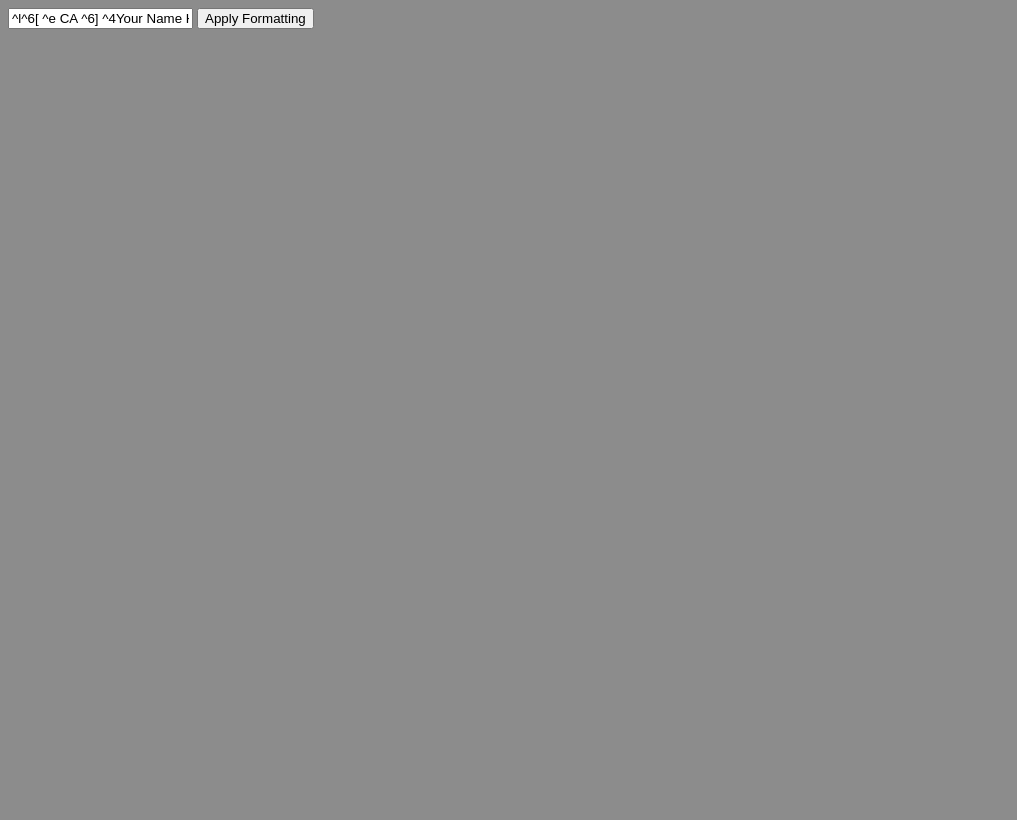
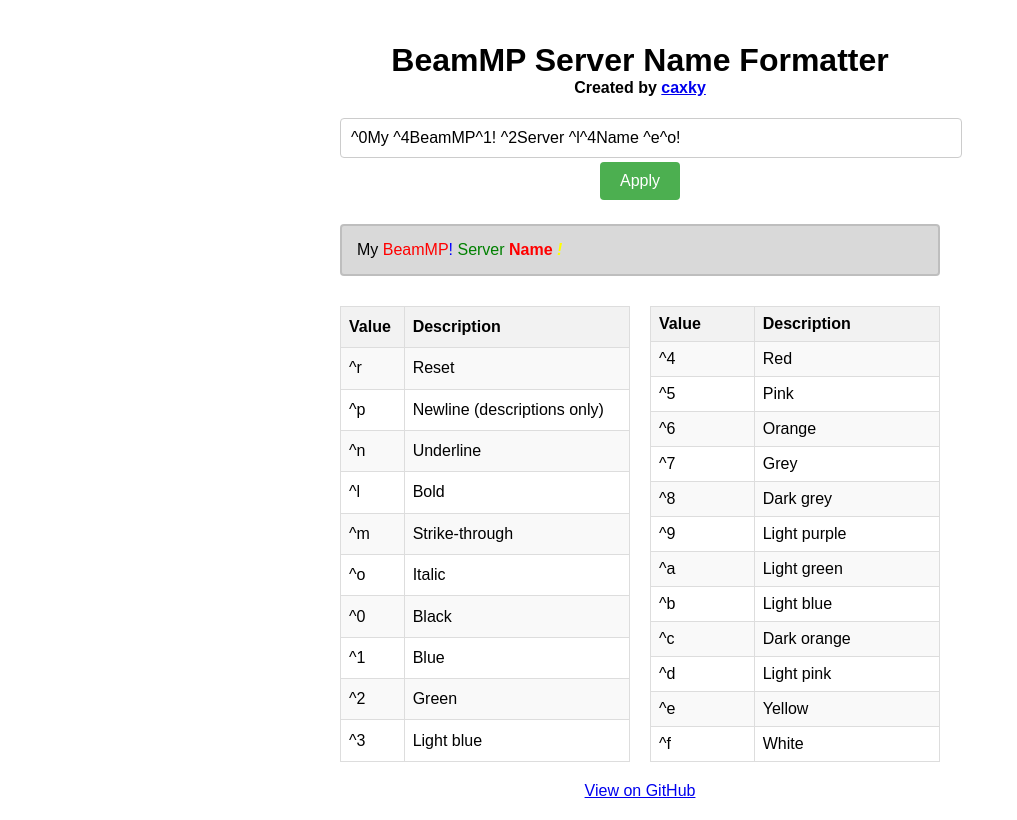
Before and after one commit to caxky/beammp-server-name-formatter, a plain HTML site: page index.html in a window 1280 px wide. Shown: the whole page, without its empty margins (0-1017 px from the left). Drawn offline with Linux system fonts and the light colour scheme.

Commit message:
a much better version of it

```diff
--- a/index.html
+++ b/index.html
@@ -1,91 +1,101 @@
 <!DOCTYPE html>
 <html lang="en">
 <head>
-<meta charset="UTF-8">
-<meta name="viewport" content="width=device-width, initial-scale=1.0">
-<title>BeamMP Server Name Formatter</title>
-<style>
-  #output {
-    margin-top: 20px;
-  }
-</style>
-<script>
-  function applyFormatting() {
-    var inputText = document.getElementById('inputText').value;
-    var formattedText = applyFormattingCode(inputText);
-    document.getElementById('output').innerHTML = formattedText;
-  }
+    <meta charset="UTF-8">
+    <meta name="viewport" content="width=device-width, initial-scale=1.0">
+    <title>BeamMP Server Name Formatter</title>
+    <link rel="stylesheet" href="styles.css">
+</head>
+<body>
+    <div class="container">
+        <h1 style="margin-bottom: 0;">BeamMP Server Name Formatter</h1>
+        <h4 style="margin-top: 0;">Created by <a href="https://github.com/caxky" target="_blank" rel="noopener noreferrer">caxky</a></h4>
+        <input type="text" id="input" value="^0My ^4BeamMP^1! ^2Server ^l^4Name ^e^o!" style="display: inline-block; margin: auto;">
+        <button onclick="processInput()" style="display: inline-block;">Apply</button>
+        <div class="output" id="output"></div>
+    </div>
 
-  function applyFormattingCode(text) {
-    // Define the mapping for formatting codes
-    var formatMapping = {
-      '^r': '</b></i></u></strike></span><span style="color: black;">',
-      '^l': '<b>',
-      '^m': '<strike>',
-      '^n': '<u>',
-      '^o': '<i>',
-      '^0': '</span><span style="color: black;">',
-      '^1': '</span><span style="color: blue;">',
-      '^2': '</span><span style="color: green;">',
-      '^3': '</span><span style="color: lightblue;">',
-      '^4': '</span><span style="color: red;">',
-      '^5': '</span><span style="color: pink;">',
-      '^6': '</span><span style="color: orange;">',
-      '^7': '</span><span style="color: gray;">',
-      '^8': '</span><span style="color: darkgray;">',
-      '^9': '</span><span style="color: mediumpurple;">',
-      '^a': '</span><span style="color: lime;">',
-      '^b': '</span><span style="color: aqua;">',
-      '^c': '</span><span style="color: darkorange;">',
-      '^d': '</span><span style="color: lightpink;">',
-      '^e': '</span><span style="color: yellow;">',
-      '^f': '</span><span style="color: white;">'
-    };
+    <div class="container">
+      <div style="display: flex; justify-content: space-between;">
+        <table style="flex: 1; margin-right: 10px;">
+            <tr>
+                <th>Value</th>
+                <th>Description</th>
+            </tr>
+            <tr><td>^r</td><td>Reset</td></tr>
+            <tr><td>^p</td><td>Newline (descriptions only)</td></tr>
+            <tr><td>^n</td><td>Underline</td></tr>
+            <tr><td>^l</td><td>Bold</td></tr>
+            <tr><td>^m</td><td>Strike-through</td></tr>
+            <tr><td>^o</td><td>Italic</td></tr>
+            <tr><td>^0</td><td>Black</td></tr>
+            <tr><td>^1</td><td>Blue</td></tr>
+            <tr><td>^2</td><td>Green</td></tr>
+            <tr><td>^3</td><td>Light blue</td></tr>
+        </table>
+        <table style="flex: 1; margin-left: 10px;">
+          <tr>
+            <th>Value</th>
+            <th>Description</th>
+          </tr>
+          <tr><td>^4</td><td>Red</td></tr>
+          <tr><td>^5</td><td>Pink</td></tr>
+          <tr><td>^6</td><td>Orange</td></tr>
+          <tr><td>^7</td><td>Grey</td></tr>
+          <tr><td>^8</td><td>Dark grey</td></tr>
+          <tr><td>^9</td><td>Light purple</td></tr>
+          <tr><td>^a</td><td>Light green</td></tr>
+          <tr><td>^b</td><td>Light blue</td></tr>
+          <tr><td>^c</td><td>Dark orange</td></tr>
+          <tr><td>^d</td><td>Light pink</td></tr>
+          <tr><td>^e</td><td>Yellow</td></tr>
+          <tr><td>^f</td><td>White</td></tr>
+        </table>
+      </div>
+    </div>
 
-    // Regular expression to match formatting codes
-    var regex = /\^([rlnmof0-9a-f])/g;
+    <div class="container" style="margin-top: 20px;">
+        <a href="https://github.com/caxky/beammp-server-name-formatter" target="_blank" rel="noopener noreferrer">
+            View on GitHub
+        </a>
+    </div>
 
-    var formattedText = '';
-    var currentColor = '';
+    <script>
+        function processInput() {
+            const input = document.getElementById('input').value;
+            const output = document.getElementById('output');
 
-    // Replace formatting codes with HTML tags
-    formattedText = text.replace(regex, function(match, code) {
-      if (code === 'r') {
-        return formatMapping['^r'] || '';
-      } else {
-        if (code === '0') currentColor = 'black';
-        else if (code === '1') currentColor = 'blue';
-        else if (code === '2') currentColor = 'green';
-        else if (code === '3') currentColor = 'lightblue';
-        else if (code === '4') currentColor = 'red';
-        else if (code === '5') currentColor = 'pink';
-        else if (code === '6') currentColor = 'orange';
-        else if (code === '7') currentColor = 'gray';
-        else if (code === '8') currentColor = 'darkgray';
-        else if (code === '9') currentColor = 'mediumpurple';
-        else if (code === 'a') currentColor = 'lime';
-        else if (code === 'b') currentColor = 'aqua';
-        else if (code === 'c') currentColor = 'darkorange';
-        else if (code === 'd') currentColor = 'lightpink';
-        else if (code === 'e') currentColor = 'yellow';
-        else if (code === 'f') currentColor = 'white';
+            // Apply formatting rules
+            let formattedText = input
+                .replace(/\^r/g, '</span>') // Reset
+                .replace(/\^p/g, '<br>') // Newline
+                .replace(/\^n/g, '<span style="text-decoration: underline;">') // Underline
+                .replace(/\^l/g, '<span style="font-weight: bold;">') // Bold
+                .replace(/\^m/g, '<span style="text-decoration: line-through;">') // Strike-through
+                .replace(/\^o/g, '<span style="font-style: italic;">') // Italic
+                .replace(/\^0/g, '<span style="color: black;">') // Black
+                .replace(/\^1/g, '<span style="color: blue;">') // Blue
+                .replace(/\^2/g, '<span style="color: green;">') // Green
+                .replace(/\^3/g, '<span style="color: lightblue;">') // Light blue
+                .replace(/\^4/g, '<span style="color: red;">') // Red
+                .replace(/\^5/g, '<span style="color: pink;">') // Pink
+                .replace(/\^6/g, '<span style="color: orange;">') // Orange
+                .replace(/\^7/g, '<span style="color: grey;">') // Grey
+                .replace(/\^8/g, '<span style="color: darkgrey;">') // Dark grey
+                .replace(/\^9/g, '<span style="color: mediumpurple;">') // Light purple
+                .replace(/\^a/g, '<span style="color: lightgreen;">') // Light green
+                .replace(/\^b/g, '<span style="color: lightblue;">') // Light blue
+                .replace(/\^c/g, '<span style="color: darkorange;">') // Dark orange
+                .replace(/\^d/g, '<span style="color: lightpink;">') // Light pink
+                .replace(/\^e/g, '<span style="color: yellow;">') // Yellow
+                .replace(/\^f/g, '<span style="color: white;">'); // White
 
-        return '</span><span style="color: ' + currentColor + ';">' + (formatMapping['^' + code] || '');
-      }
-    });
+            // Set the formatted text as HTML content
+            output.innerHTML = formattedText;
+        }
 
-    // Close any open formatting tags
-    formattedText += '</span>';
-
-    return formattedText;
-  }
-</script>
-</head>
-<body bgcolor=#8C8C8C>
-  <div>
-    <input type="text" id="inputText" value="^l^6[ ^e CA ^6] ^4Your Name Here ^6| ^fVanilla ^6| ^fUtah" onchange="applyFormatting()">
-    <button onclick="applyFormatting()">Apply Formatting</button>
-  </div>
-  <div id="output" style="font:arial;font-size:14px"></div>
+        // Call processInput on page load to show the default output
+        window.onload = processInput;
+    </script>
 </body>
 </html>
--- /dev/null
+++ b/styles.css
@@ -0,0 +1,77 @@
+body {
+    font-family: Arial, sans-serif;
+    background-color: white;
+    display: flex;
+    flex-direction: column;
+    align-items: center;
+    justify-content: center;
+    min-height: 100vh;
+    margin: 0;
+    padding: 10px;
+}
+
+.container {
+    text-align: center;
+    width: 100%;
+    max-width: 600px;
+}
+
+input[type="text"] {
+    width: 100%;
+    padding: 10px;
+    margin-bottom: 10px;
+    border: 1px solid #ccc;
+    border-radius: 4px;
+    font-size: 16px;
+}
+
+button {
+    background-color: #4CAF50;
+    color: white;
+    border: none;
+    padding: 10px 20px;
+    text-align: center;
+    text-decoration: none;
+    display: inline-block;
+    font-size: 16px;
+    margin: 4px 2px;
+    cursor: pointer;
+    border-radius: 4px;
+    transition: background-color 0.3s;
+}
+
+button:hover {
+    background-color: #45a049;
+}
+
+.output {
+    margin-top: 20px;
+    padding: 15px;
+    background-color: rgba(0, 0, 0, 0.15);
+    border: 2px solid rgba(128, 128, 128, 0.3);
+    border-radius: 4px;
+    text-align: left;
+    white-space: pre-wrap;
+    word-wrap: break-word;
+}
+
+table {
+    margin-top: 30px;
+    border-collapse: collapse;
+    width: 100%;
+}
+
+th, td {
+    border: 1px solid #ddd;
+    padding: 8px;
+    text-align: left;
+}
+
+th {
+    background-color: #f2f2f2;
+    font-weight: bold;
+}
+
+tr:nth-child(even) {
+    background-color: #f9f9f9;
+}
```
